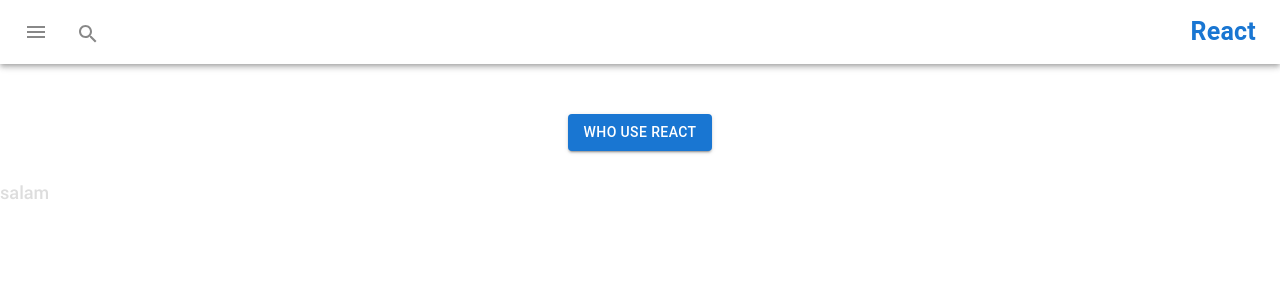
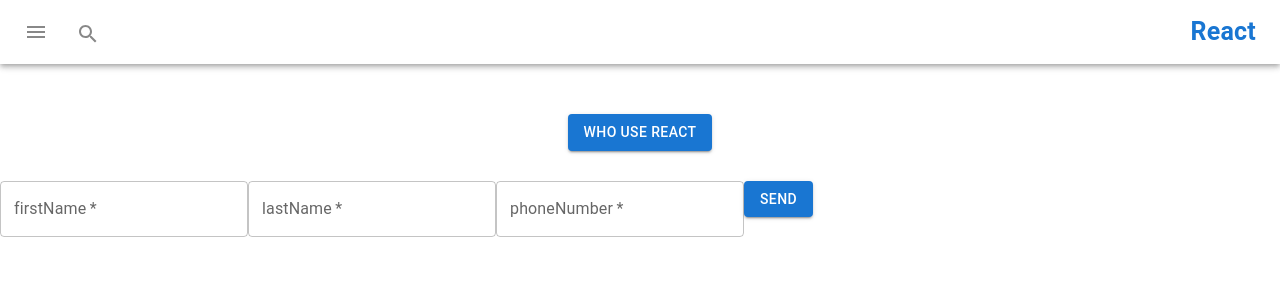
Before and after one commit to arsalannury/react-training, a React (Create React App) app: page / in a window 1280 px wide. Shown: the top 300 px of the page. Built offline with nearby package versions, Linux system fonts and the light colour scheme.

Commit message:
form valid hookform and yup resolver

```diff
--- a/package.json
+++ b/package.json
@@ -5,6 +5,7 @@
   "dependencies": {
     "@emotion/react": "^11.7.0",
     "@emotion/styled": "^11.6.0",
+    "@hookform/resolvers": "^2.8.5",
     "@mui/icons-material": "^5.2.0",
     "@mui/material": "^5.2.2",
     "@mui/styles": "^5.1.1",
@@ -28,7 +29,8 @@
     "sweetalert2": "^11.3.0",
     "three": "^0.135.0",
     "ui": "^0.2.4",
-    "web-vitals": "^1.1.2"
+    "web-vitals": "^1.1.2",
+    "yup": "^0.32.11"
   },
   "scripts": {
     "start": "react-scripts start",
--- a/src/component/Form/Form.jsx
+++ b/src/component/Form/Form.jsx
@@ -1,21 +1,83 @@
 import { useState } from "react";
-import axios from "axios";
-// import {Title} from 'styled-components';
-// import {Wrapper}
-import styled from 'styled-components';
+import styled from "styled-components";
+import { useForm, Controller } from "react-hook-form";
+import { TextField } from "@mui/material";
+import { yupResolver } from "@hookform/resolvers/yup";
+import * as yup from "yup";
+import { Button } from "@mui/material";
 
-const Title = styled.h1`
- font-size : 20px;
- color : #ddd;
+const schema = yup
+  .object({
+    firstName: yup.string().required("enter correctly"),
+    lastName: yup.string().required("enter correctly"),
+    phoneNumber: yup.number().typeError("enter your phone number"),
+  })
+  .required();
 
-`
+
+
 const Form = () => {
+
+
+  const defaultValues = {
+    firstName: "",
+    lastName: "",
+    phoneNumber: "",
+  };
+
+  const { control, formState, handleSubmit, register } = useForm({
+    mode: "onChange",
+    defaultValues,
+    resolver: yupResolver(schema),
+  });
+
+  const { isValid, errors } = formState;
+  const onSubmit = (data) => console.log(data);
 
   return (
     <>
-    <Title>
-      salam
-    </Title>
+      <form action="" onSubmit={handleSubmit(onSubmit)}>
+        <Controller
+          name="firstName"
+          control={control}
+          render={({ field }) => (
+            <TextField
+              {...field}
+              required
+              error={!!errors.firstName}
+              helperText={errors?.firstName?.message}
+              label="firstName"
+            />
+          )}
+        />
+        <Controller
+          name="lastName"
+          control={control}
+          render={({ field }) => (
+            <TextField
+              {...field}
+              required
+              error={!!errors.lastName}
+              helperText={errors?.lastName?.message}
+              label="lastName"
+            />
+          )}
+        />
+        <Controller
+          name="phoneNumber"
+          control={control}
+          render={({ field }) => (
+            <TextField
+              {...field}
+              required
+              error={!!errors.phoneNumber}
+              helperText={errors?.phoneNumber?.message}
+              label="phoneNumber"
+            />
+          )}
+        />
+        <Button variant="contained">Send</Button>
+      </form>
     </>
   );
 };
```
